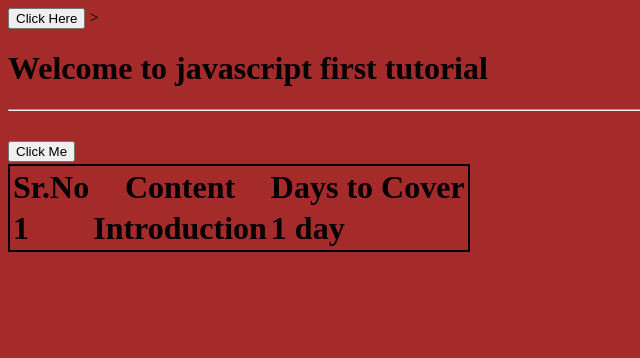
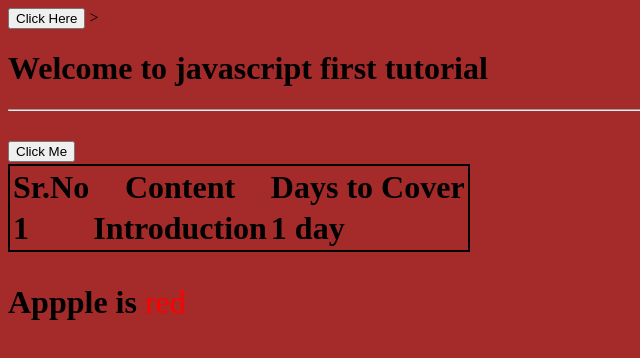
Before and after one commit to LateStar22/SRYNote, a plain HTML site: page index.html in a window 1280 px wide. Shown: the whole page, without its empty margins (0-640 px from the left). Drawn offline with Linux system fonts and the light colour scheme.

Commit message:
Commiting directly and skipping stage

```diff
--- a/index.html
+++ b/index.html
@@ -26,6 +26,7 @@
             <td>1 day</td>
         </tr>
     </table>
+    <p>Appple is <span style = "color:red;font-weight: 100;">red</span></p>
     <script src="index.js"></script>
 </body>
 </html>
```
Also changed, not shown: index.js (line endings or trailing spaces).
